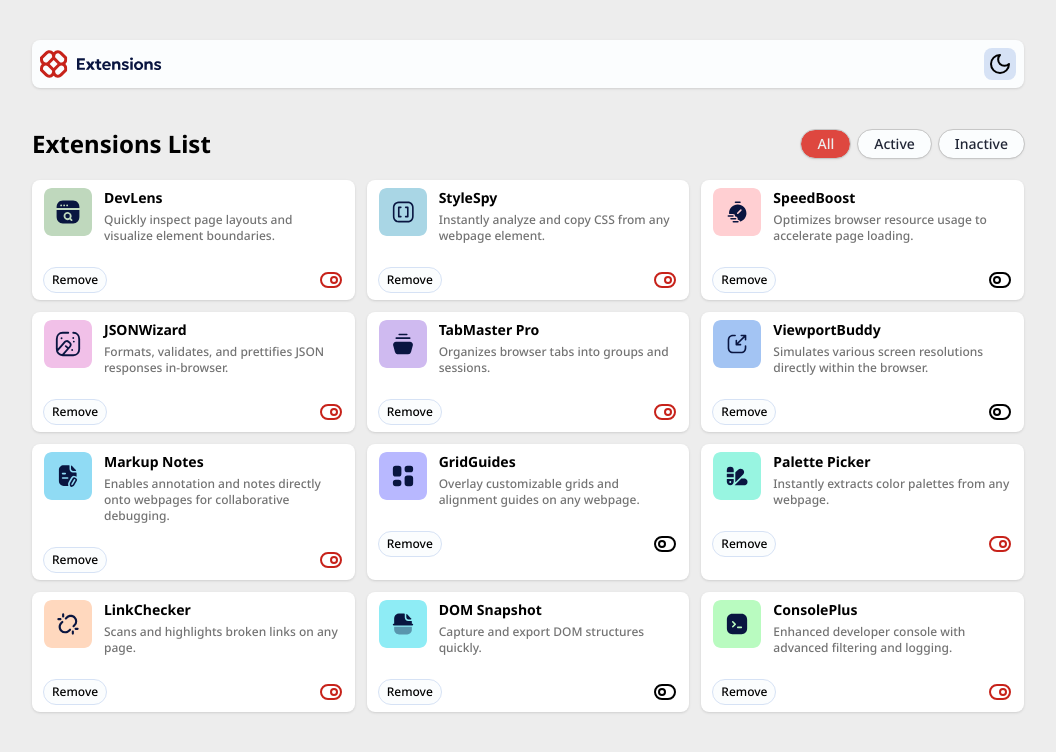
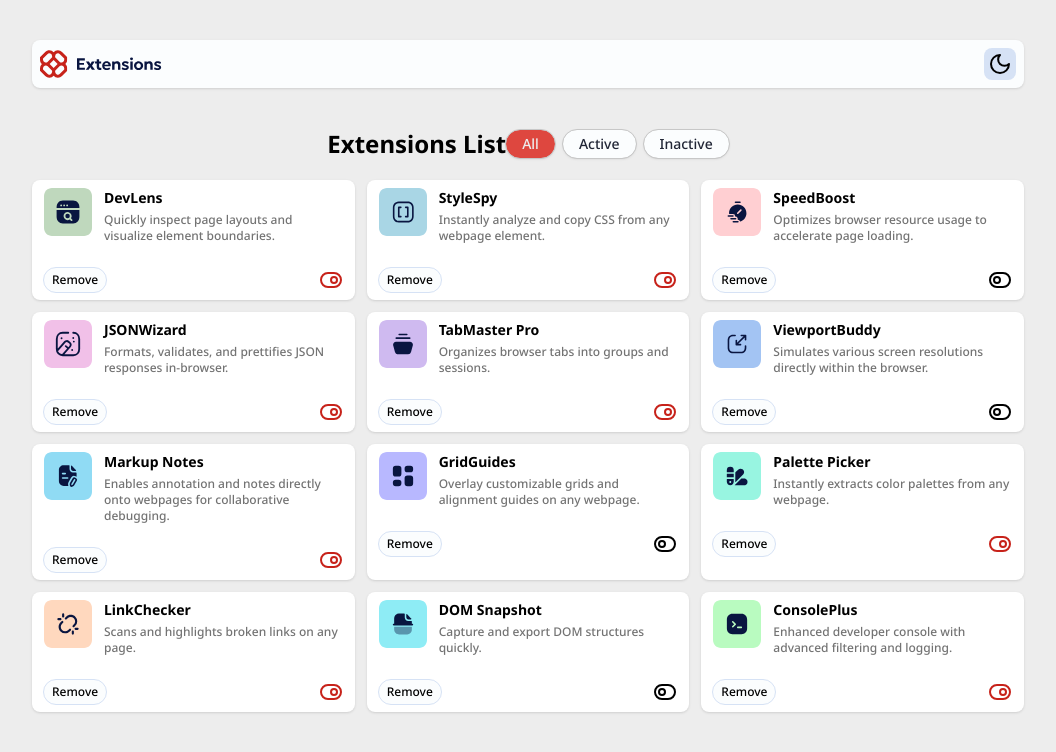
Before and after one commit to abok-cymk/browser-extensions-manager-ui-main, a React (Vite) app: page / in a window 1280 px wide. Shown: the top 752 px of the page, without its empty margins (112-1168 px from the left). Built offline with nearby package versions, Linux system fonts and the light colour scheme.

Commit message:
centered div

```diff
--- a/src/components/ExtensionsLayout.jsx
+++ b/src/components/ExtensionsLayout.jsx
@@ -21,7 +21,7 @@ const ExtensionsLayout = () => {
     const filteredExtensions = handleFilterExtenstions();
   return (
     <div>
-      <div className="flex-cols justify-center md:flex items-center md:justify-between mb-5">
+      <div className="flex-cols justify-self-center md:flex items-center md:justify-between mb-5">
         <h1 className='text-2xl font-700'>Extensions List</h1>
         <div className="flex items-center gap-2">
           <Tab tabTitle="All" onClick={() => setTab("All")} isTabActive={tab === "All"}/>
```
